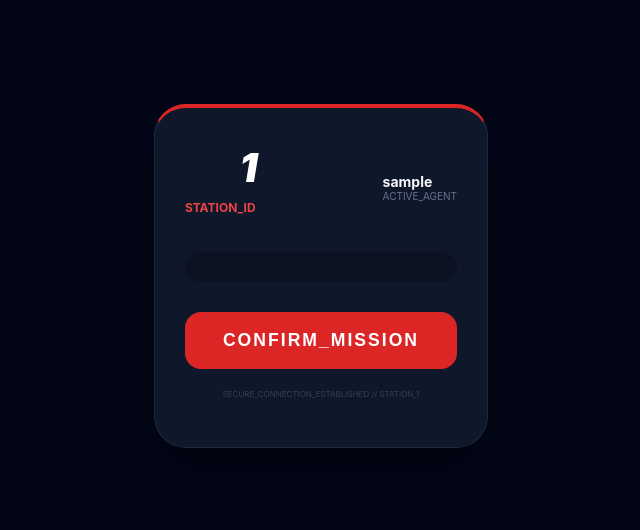
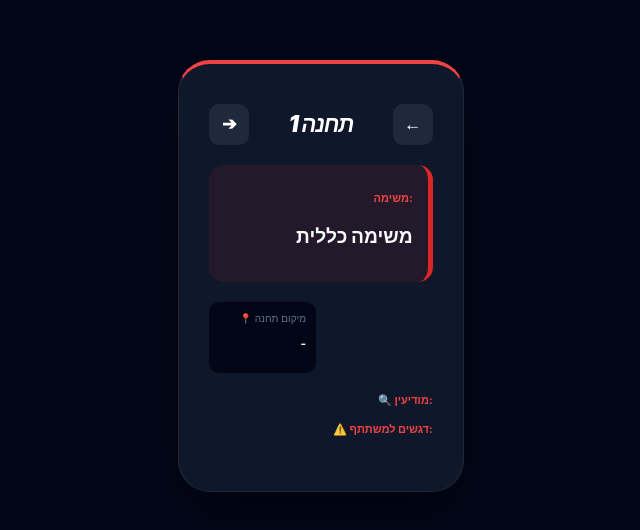
Before and after one commit to raza785612-cmd/casa-de-papel-race, a React (Vite) app: page /mentor/1 in a window 1280 px wide. Before the commit this address led to /station/1. Shown: the part 124-654 px from the top of the page, without its empty margins (339-979 px from the left). Built offline with nearby package versions, Linux system fonts and the light colour scheme; sample sign-in values are in the browser's storage.

Commit message:
organaize the code

```diff
--- a/src/components/Mentor.jsx
+++ b/src/components/Mentor.jsx
@@ -4,49 +4,32 @@ import { useParams, useNavigate } from 'react-router-dom';
 const Mentor = () => {
   const { id } = useParams();
   const navigate = useNavigate();
-  const [mentorData, setMentorData] = useState(null);
   const [loading, setLoading] = useState(true);
 
-  // אובייקט הנתונים של המנטור (לפי המבנה שביקשת)
+  // --- נתוני קבוצות (זהה לסטיישן לסנכרון) ---
+  const groupsData = {
+    "צוות אדום": {
+      "7": { groupLocation: "חניון המגדל קומה 2-", participants: "פרנקל, כהן, לוי" }
+    }
+  };
+
+  // --- נתוני מנטור (המבנה שביקשת) ---
   const allMentorMissions = {
     "אביה": {
-      "1": {
-        taskName: "פריצת קו ההגנה הראשון",
-        intel: "ישנם מאבטחים בסיבוב של רחוב הירקון. הצוות צריך להגיע בסימטאות.",
-        highlights: "לשים לב שהם לא רצים לכביש, לוודא שהם משתמשים בפנסים.",
-        briefing: "תדרוך ברוש: לוודא שהם חתמו על טפסי בטיחות בתחילת התחנה.",
-        location: "צומת הרחובות הירקון-אלנבי",
-        participants: "צוות אדום + צוות כחול",
-        image: ""
-      },
-      "2": {
-        taskName: "איסוף רכיבי הקוד",
-        intel: "הקוד מפוצל ל-3 חלקים בתוך המעטפה.",
-        highlights: "לא לעזור להם בפתרון החידה, רק לכוון אם הם נתקעים מעל 5 דקות.",
-        briefing: "דגשים לברוש: לבדוק דופק קבוצתי.",
+      "7": {
+        taskName: "מבצע סגירה",
+        intel: "הצוותים מגיעים מנקודות שונות.",
+        highlights: "לוודא הגעה שקטה ללא חשיפה.",
+        briefing: "ברוש: לוודא שכולם בתוך החניון ב-22:00.",
         location: "חניון המגדל",
-        participants: "צוות ירוק",
-        image: ""
-      },
-      // המשך התחנות באותו פורמט...
+        group: "צוות אדום"
+      }
     }
   };
 
   useEffect(() => {
     const savedUser = localStorage.getItem('race_user');
-    if (!savedUser) {
-      navigate(`/login?s=${id}`);
-      return;
-    }
-    const user = JSON.parse(savedUser);
-
-    // בדיקה שהמשתמש הוא אכן מנטור או אביה
-    if (user.role?.toLowerCase() !== 'mentor' && user.username !== 'אביה') {
-      navigate(`/station/${id}`);
-      return;
-    }
-
-    setMentorData(user);
+    if (!savedUser) { navigate(`/login?s=${id}`); return; }
     setLoading(false);
   }, [id, navigate]);
 
@@ -56,80 +39,64 @@ const Mentor = () => {
   if (loading) return <div className="min-h-screen bg-slate-950 flex items-center justify-center text-white">טוען נתוני בקרה...</div>;
 
   const currentMission = allMentorMissions["אביה"]?.[id] || {};
+  const groupDetail = currentMission.group ? groupsData[currentMission.group]?.[id] : null;
 
   return (
     <div className="mentor-page">
       <div className="app-container">
-        <div className="card" style={{ textAlign: 'right' }}>
+        <div className="card" style={{ textAlign: 'right', borderTop: '4px solid #ef4444' }}>
 
-          {/* ניווט בין תחנות */}
           <div style={{ display: 'flex', justifyContent: 'space-between', alignItems: 'center', marginBottom: '20px' }}>
-            <button onClick={goToPrev} disabled={id === "1"} style={{ width: '45px', padding: '10px', background: '#1e293b' }}>➔</button>
-            <div style={{ textAlign: 'center' }}>
-               <h1 style={{ fontSize: '1.2rem', margin: 0 }}>בקרה: תחנה {id}</h1>
-               <p style={{ fontSize: '10px', color: '#ef4444', fontWeight: 'bold' }}>MENTOR_MODE</p>
-            </div>
-            <button onClick={goToNext} disabled={id === "8"} style={{ width: '45px', padding: '10px', background: '#1e293b' }}>←</button>
+            <button onClick={goToPrev} disabled={id === "1"} style={{ width: '40px', padding: '10px', background: '#1e293b', borderRadius: '10px' }}>➔</button>
+            <h1 style={{ fontSize: '1.4rem', margin: 0 }}>תחנה {id}</h1>
+            <button onClick={goToNext} disabled={id === "8"} style={{ width: '40px', padding: '10px', background: '#1e293b', borderRadius: '10px' }}>←</button>
           </div>
 
-          <main style={{ textAlign: 'right' }}>
-
-            {/* שם המשימה */}
-            <div style={{ background: 'rgba(220,38,38,0.1)', padding: '15px', borderRadius: '12px', borderRight: '4px solid #dc2626', marginBottom: '20px' }}>
-              <p style={{ color: '#ef4444', fontSize: '11px', fontWeight: 'bold', marginBottom: '5px' }}>משימה:</p>
-              <p style={{ fontSize: '1.2rem', fontWeight: '800' }}>{currentMission.taskName || "אין משימה מוגדרת"}</p>
+          <main>
+            <div style={{ background: 'rgba(220,38,38,0.1)', padding: '15px', borderRadius: '15px', borderRight: '5px solid #dc2626', marginBottom: '20px' }}>
+              <p style={{ color: '#ef4444', fontSize: '11px', fontWeight: 'bold' }}>משימה:</p>
+              <p style={{ fontSize: '1.2rem', fontWeight: '900' }}>{currentMission.taskName || "משימה כללית"}</p>
             </div>
 
-            {/* פרטי מיקום ומשתתפים בקטן */}
+            {/* מיקומים ומשתתפים */}
             <div style={{ display: 'grid', gridTemplateColumns: '1fr 1fr', gap: '10px', marginBottom: '20px' }}>
                <div style={{ background: '#020617', padding: '10px', borderRadius: '10px' }}>
-                  <p style={{ color: '#64748b', fontSize: '10px', margin: 0 }}>מיקום</p>
+                  <p style={{ color: '#64748b', fontSize: '10px', margin: 0 }}>📍 מיקום תחנה</p>
                   <p style={{ fontSize: '12px', fontWeight: 'bold' }}>{currentMission.location || "-"}</p>
                </div>
-               <div style={{ background: '#020617', padding: '10px', borderRadius: '10px' }}>
-                  <p style={{ color: '#64748b', fontSize: '10px', margin: 0 }}>משתתפים</p>
-                  <p style={{ fontSize: '12px', fontWeight: 'bold' }}>{currentMission.participants || "-"}</p>
+               {groupDetail && (
+                 <div style={{ background: 'rgba(251, 191, 36, 0.1)', padding: '10px', borderRadius: '10px', border: '1px solid #fbbf24' }}>
+                    <p style={{ color: '#fbbf24', fontSize: '10px', margin: 0 }}>👥 קבוצה: {currentMission.group}</p>
+                    <p style={{ fontSize: '11px', fontWeight: 'bold' }}>{groupDetail.groupLocation}</p>
                  </div>
+               )}
             </div>
 
-            {/* סעיפי תוכן */}
-            <div style={{ spaceY: '15px' }}>
-              {currentMission.intel && (
+            {groupDetail?.participants && (
+              <div style={{ marginBottom: '20px', padding: '10px', background: '#0f172a', borderRadius: '10px' }}>
+                 <p style={{ color: '#ef4444', fontSize: '11px', fontWeight: 'bold' }}>סוכנים פעילים בתחנה:</p>
+                 <p style={{ fontSize: '13px', color: '#f8fafc' }}>{groupDetail.participants}</p>
+              </div>
+            )}
+
+            {/* הנחיות טקסטואליות */}
             <section style={{ marginBottom: '15px' }}>
               <p style={{ color: '#ef4444', fontSize: '11px', fontWeight: 'bold' }}>🔍 מודיעין:</p>
               <p style={{ color: '#94a3b8', fontSize: '14px' }}>{currentMission.intel}</p>
             </section>
-              )}
 
-              {currentMission.highlights && (
-                <section style={{ marginBottom: '15px', borderTop: '1px solid #1e293b', paddingTop: '10px' }}>
+            <section style={{ marginBottom: '15px' }}>
               <p style={{ color: '#ef4444', fontSize: '11px', fontWeight: 'bold' }}>⚠️ דגשים למשתתף:</p>
               <p style={{ color: '#f8fafc', fontSize: '14px' }}>{currentMission.highlights}</p>
             </section>
-              )}
 
             {currentMission.briefing && (
-                <section style={{ marginBottom: '15px', background: 'rgba(255,255,255,0.05)', padding: '10px', borderRadius: '8px' }}>
+              <div style={{ background: 'rgba(255,255,255,0.03)', padding: '12px', borderRadius: '10px', borderRight: '3px solid #fbbf24' }}>
                 <p style={{ color: '#fbbf24', fontSize: '11px', fontWeight: 'bold' }}>🌳 דגשים לברוש:</p>
                 <p style={{ color: '#f8fafc', fontSize: '14px', fontStyle: 'italic' }}>{currentMission.briefing}</p>
-                </section>
-              )}
-            </div>
-
-            {/* הצגת תמונה אם קיימת */}
-            {currentMission.image && (
-              <div style={{ marginTop: '20px', borderRadius: '12px', overflow: 'hidden' }}>
-                <img src={currentMission.image} alt="Task" style={{ width: '100%' }} />
               </div>
             )}
           </main>
-
-          <button
-            onClick={() => { localStorage.clear(); navigate('/login'); }}
-            style={{ marginTop: '30px', background: 'transparent', border: '1px solid #334155', color: '#64748b', fontSize: '12px', padding: '10px' }}
-          >
-            התנתק מהמערכת
-          </button>
         </div>
       </div>
     </div>
@@ -137,7 +104,6 @@ const Mentor = () => {
 };
 
 export default Mentor;
-
 
 
 
```
Lines whose indentation alone changed are shown as unchanged.
